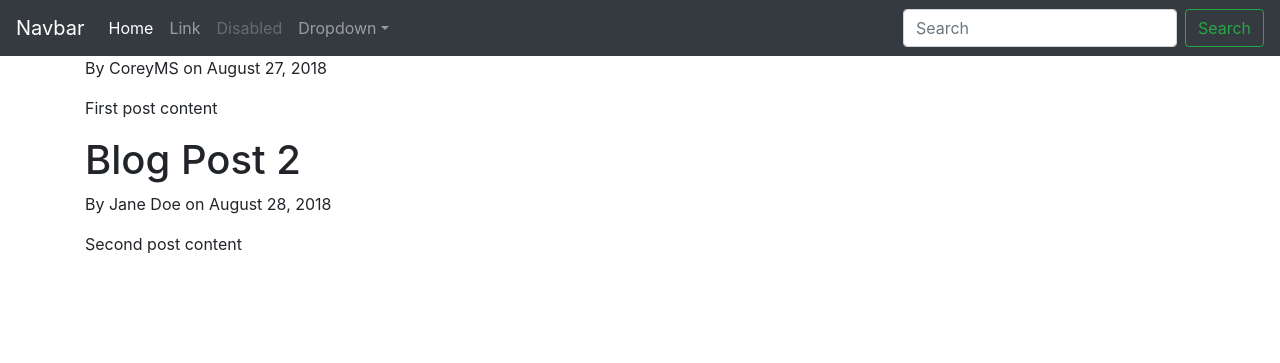
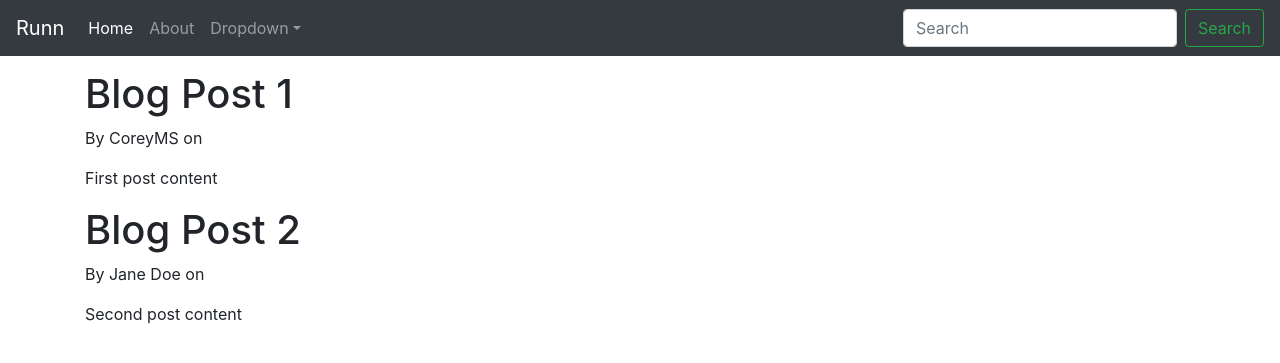
Before and after one commit to ebrainerd/Runn---Django-Website, a Django app: page / in a window 1280 px wide. Shown: the top 363 px of the page. Run offline with Django 3.2, Linux system fonts and the light colour scheme; some libraries are stand-ins or nearby versions.

Commit message:
Add files via upload

```diff
--- a/local_proj/runn/main/templates/main/base.html
+++ b/local_proj/runn/main/templates/main/base.html
@@ -18,9 +18,10 @@
 
 </head>
 
-<body>
+<body style="padding-top: 70px;">
+  <header class='site=header'>
   	<nav class="navbar navbar-expand-md navbar-dark bg-dark fixed-top">
-      <a class="navbar-brand" href="#">Navbar</a>
+        <a class="navbar-brand" href="{% url 'main-home' %}">Runn</a>
         <button class="navbar-toggler" type="button" data-toggle="collapse" data-target="#navbarsExampleDefault" aria-controls="navbarsExampleDefault" aria-expanded="false" aria-label="Toggle navigation">
           <span class="navbar-toggler-icon"></span>
         </button>
@@ -28,13 +29,10 @@
         <div class="collapse navbar-collapse" id="navbarsExampleDefault">
           <ul class="navbar-nav mr-auto">
             <li class="nav-item active">
-            <a class="nav-link" href="#">Home <span class="sr-only">(current)</span></a>
+              <a class="nav-link" href="{% url 'main-home' %}">Home <span class="sr-only">(current)</span></a>
             </li>
             <li class="nav-item">
-            <a class="nav-link" href="#">Link</a>
-          </li>
-          <li class="nav-item">
-            <a class="nav-link disabled" href="#">Disabled</a>
+              <a class="nav-link" href="{% url 'main-about' %}">About</a>
             </li>
             <li class="nav-item dropdown">
               <a class="nav-link dropdown-toggle" href="http://example.com" id="dropdown01" data-toggle="dropdown" aria-haspopup="true" aria-expanded="false">Dropdown</a>
@@ -51,10 +49,13 @@
           </form>
         </div>
       </nav>
+  </header>
 
   <div class="container">
     {% block content %} {% endblock %}
   </div>
+
+
 
 	<!-- Optional JavaScript -->
     <!-- jQuery first, then Popper.js, then Bootstrap JS -->
--- a/local_proj/runn/main/templates/main/home.html
+++ b/local_proj/runn/main/templates/main/home.html
@@ -1,9 +1,9 @@
 {% extends "main/base.html" %}
 
-{% block content  %}
+{% block content %}
 	{% for post in posts %}
 			<h1>{{ post.title }}</h1>
-			<p>By {{ post.author }} on {{ post.date_posted }}</p>
+			<p>By {{ post.author }} on {{ post.date_posted|date:"F j, Y" }}</p>
 			<p>{{ post.content }}</p>
 	{% endfor %}
 {% endblock content %}
```
Lines whose indentation alone changed are shown as unchanged.
